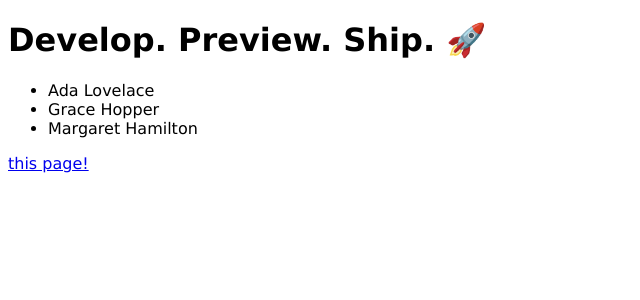
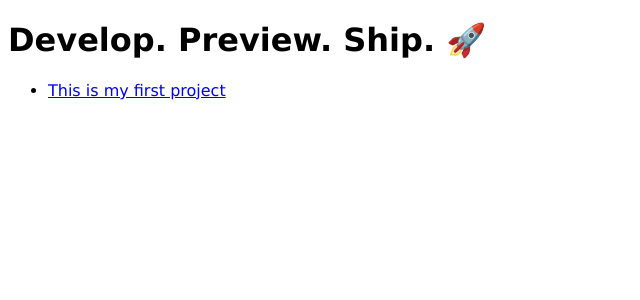
Before and after one commit to jbothma/jd-website, a Next.js app: page / in a window 1280 px wide. Shown: the top 300 px of the page, without its empty margins (0-640 px from the left). Built offline with nearby package versions, Linux system fonts and the light colour scheme.

Commit message:
Find project metadata from markdown files in filesystem

```diff
--- /dev/null
+++ b/data/projects/first-project.md
@@ -0,0 +1,15 @@
+---
+title: 'This is my first project'
+last_update_date: '2020-01-01'
+---
+
+This is the start of something beautiful.
+
+- **Static Generation** is the pre-rendering method that generates the HTML at **build time**. The pre-rendered HTML is then _reused_ on each request.
+- **Server-side Rendering** is the pre-rendering method that generates the HTML on **each request**.
+
+Lala
+
+La
+
+La
--- /dev/null
+++ b/lib/projects.js
@@ -0,0 +1,35 @@
+import fs from 'fs';
+import path from 'path';
+import matter from 'gray-matter';
+
+const projectsDirectory = path.join(process.cwd(), 'data/projects');
+
+export function getSortedProjectsData() {
+  // Get file names under /projects
+  const fileNames = fs.readdirSync(projectsDirectory);
+  const allProjectsData = fileNames.map((fileName) => {
+    // Remove ".md" from file name to get id
+    const id = fileName.replace(/\.md$/, '');
+
+    // Read markdown file as string
+    const fullPath = path.join(projectsDirectory, fileName);
+    const fileContents = fs.readFileSync(fullPath, 'utf8');
+
+    // Use gray-matter to parse the project metadata section
+    const matterResult = matter(fileContents);
+
+    // Combine the data with the id
+    return {
+      id,
+      ...matterResult.data,
+    };
+  });
+  // Sort projects by date
+  return allProjectsData.sort((a, b) => {
+    if (a.date < b.date) {
+      return 1;
+    } else {
+      return -1;
+    }
+  });
+}
--- a/package.json
+++ b/package.json
@@ -5,8 +5,9 @@
   "license": "MIT",
   "scripts": {
     "dev": "next dev"
-},
+  },
   "dependencies": {
+    "gray-matter": "^4.0.3",
     "next": "^13.2.4",
     "react": "^18.2.0",
     "react-dom": "^18.2.0"
--- a/pages/index.jsx
+++ b/pages/index.jsx
@@ -1,12 +1,23 @@
 import { useState } from 'react';
 import Link from 'next/link';
 import Head from 'next/head';
+
+import { getSortedProjectsData } from '../lib/projects';
+
+export async function getStaticProps() {
+    const allProjectsData = getSortedProjectsData();
+    return {
+        props: {
+            allProjectsData,
+        },
+    };
+}
 
 function Header({ title }) {
     return <h1>{title ? title : 'Default title'}</h1>;
 }
 
-export default function HomePage() {
+export default function HomePage({allProjectsData}) {
     const names = ['Ada Lovelace', 'Grace Hopper', 'Margaret Hamilton'];
 
     return (
@@ -16,11 +27,13 @@ export default function HomePage() {
             </Head>
             <Header title="Develop. Preview. Ship. 🚀" />
             <ul>
-                {names.map((name) => (
-                    <li key={name}>{name}</li>
+                {allProjectsData.map(({id, lastUpdateDate, title}) => (
+                    <li key={id}>
+                        <Link href={`/projects/${id}`}>{title}</Link>
+                    </li>
                 ))}
             </ul>
-            <Link href="/projects/first-project">this page!</Link>
+
         </>
     );
 }
```
Also changed, not shown: 1 other file (tests, documents, lock files or other folders).
